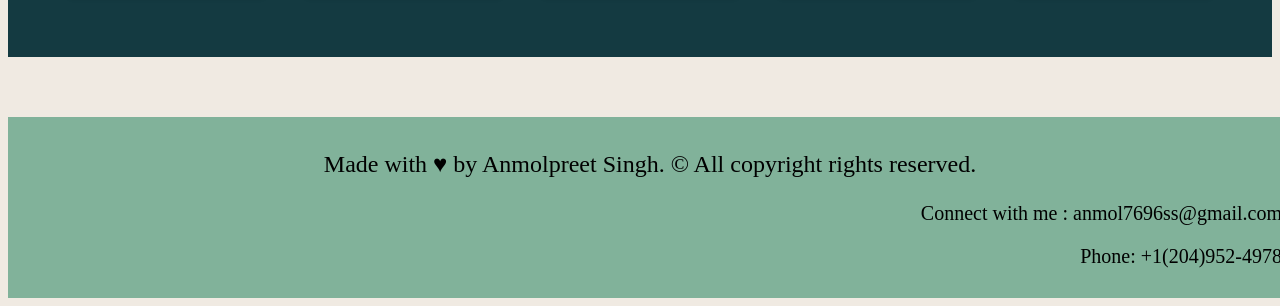
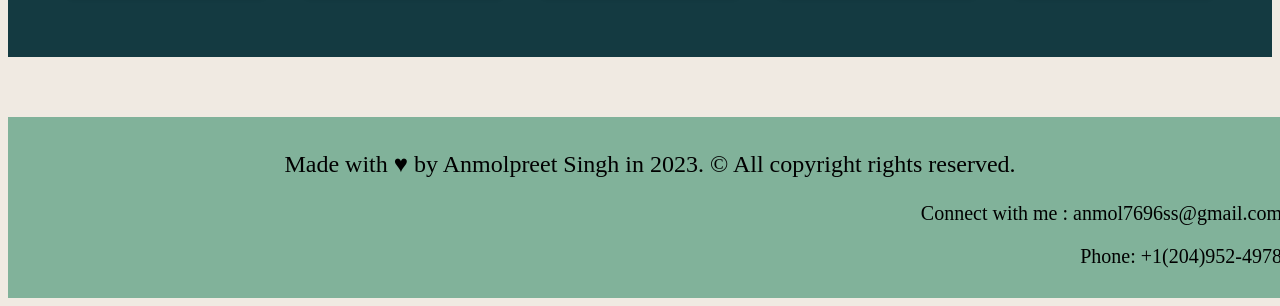
Before and after one commit to anmol-7696/MY-PORTFOLIO, a plain HTML site: page index.html in a window 1280 px wide. Shown: the part 1284-1590 px from the top of the page. Drawn offline with Linux system fonts and the light colour scheme.

Commit message:
updated the footer

```diff
--- a/index.html
+++ b/index.html
@@ -50,7 +50,7 @@
 
 
   <footer>
-    <p id="copyright"> Made with &hearts; by Anmolpreet Singh. &#169 All copyright rights reserved.</p>
+    <p id="copyright"> Made with &hearts; by Anmolpreet Singh in 2023. &#169 All copyright rights reserved.</p>
     <p id="connect"> Connect with me : anmol7696ss@gmail.com</p>
     <p id="connect"> Phone: +1(204)952-4978</p>
   </footer>
```
